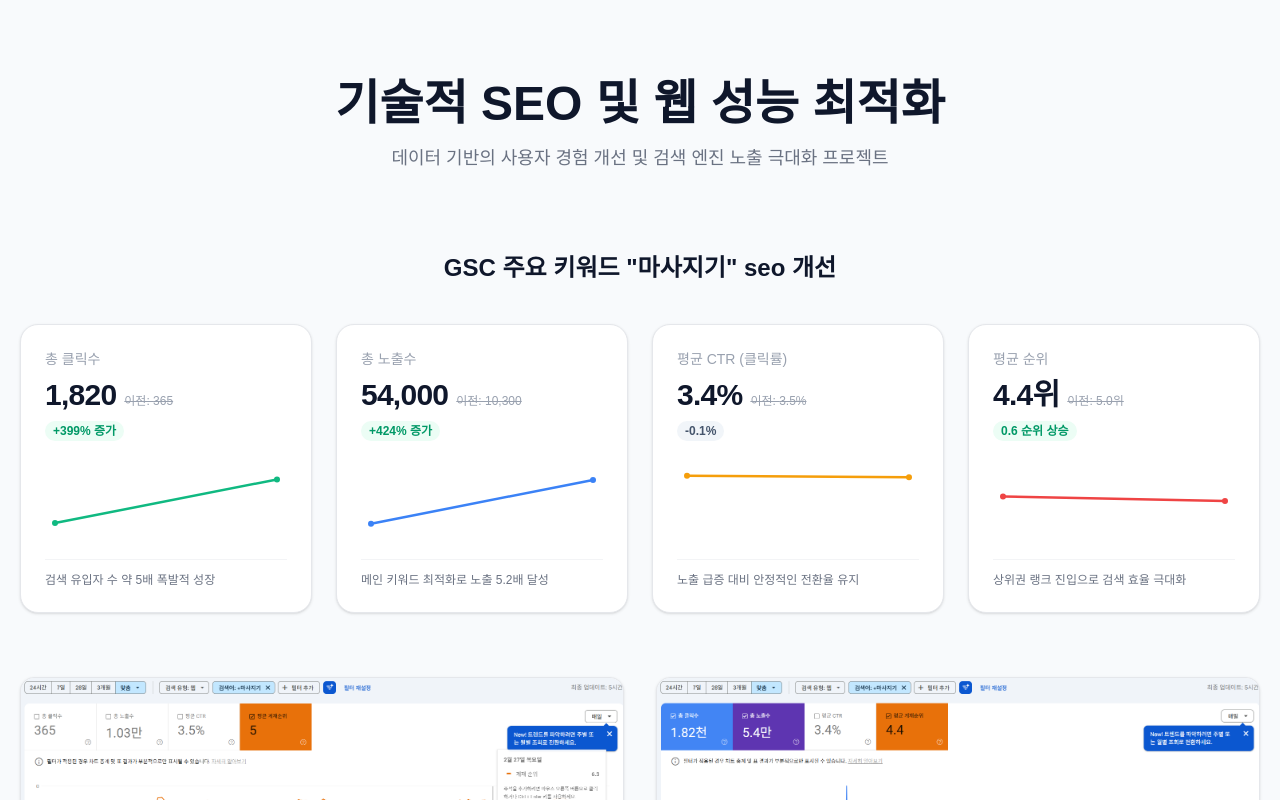
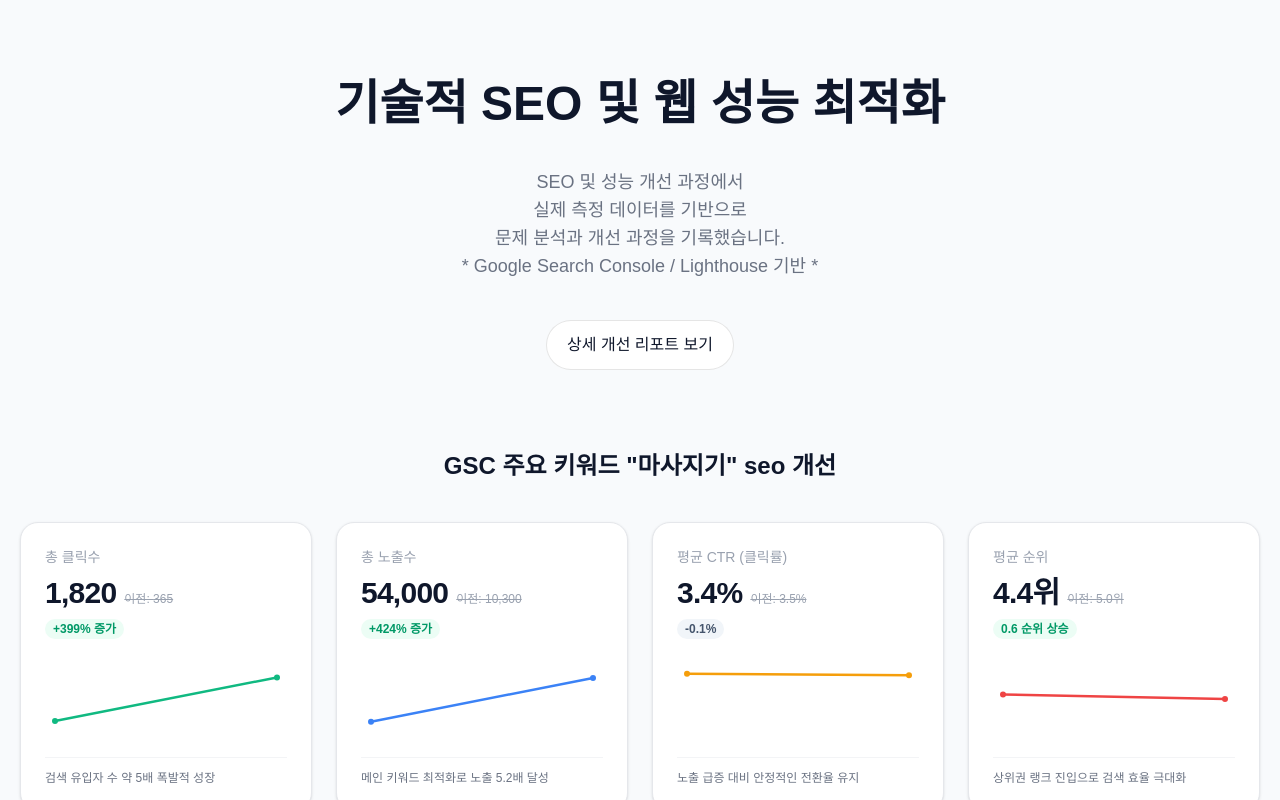
Before and after one commit to hg231049/Dles_Portfolio, a React (Vite) app: page /dashboard in a window 1280 px wide. Shown: the top 800 px of the page. Built offline with nearby package versions, Linux system fonts and the light colour scheme; a web font is replaced by a local one.

Commit message:
대시보드 페이지 성능 최적화 노션링크 버튼 추가

```diff
--- a/src/components/Dashboard.jsx
+++ b/src/components/Dashboard.jsx
@@ -67,12 +67,25 @@ const Dashboard = () => {
 
         {/* 상단 타이틀 영역 */}
         <div className="py-20 text-center">
-          <h1 className="text-2xl lg:text-5xl font-black mb-4">
+          <h1 className="text-2xl lg:text-5xl font-black mb-10">
             기술적 SEO 및 웹 성능 최적화
           </h1>
           <p className="text-gray-500 text-sm lg:text-lg">
-            데이터 기반의 사용자 경험 개선 및 검색 엔진 노출 극대화 프로젝트
+            SEO 및 성능 개선 과정에서 <br />
+            실제 측정 데이터를 기반으로<br />
+            문제 분석과 개선 과정을 기록했습니다.<br />
+           * Google Search Console / Lighthouse 기반 *
           </p>
+          <div className="mt-10">
+            <a
+            href="https://www.notion.so/36c5cb715070809db794dbfd884c4406?source=copy_link"
+            target="_blank"
+            rel="noreferrer"
+            className="inline-flex items-center gap-2 px-5 py-3 rounded-full border border-black/10 bg-white/100 hover:bg-white/20 transition"
+          >
+            상세 개선 리포트 보기
+          </a>
+          </div>
         </div>
 
         {/* 🌟 3. 핵심 성과 지표 대시보드 + 미니 라인 차트 통합 섹션 */}
```
